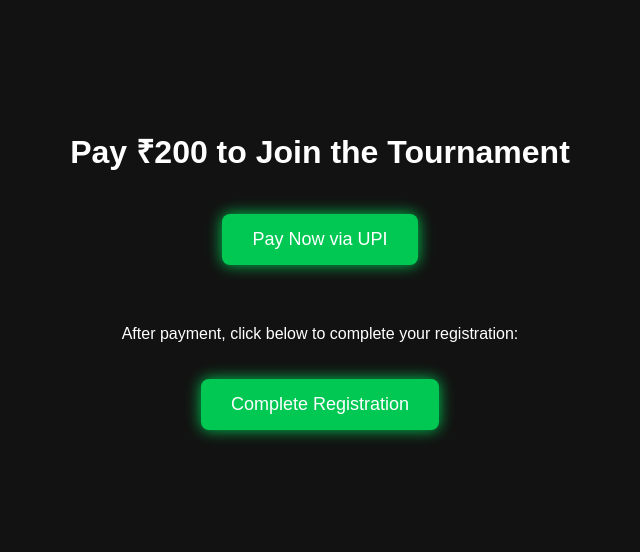
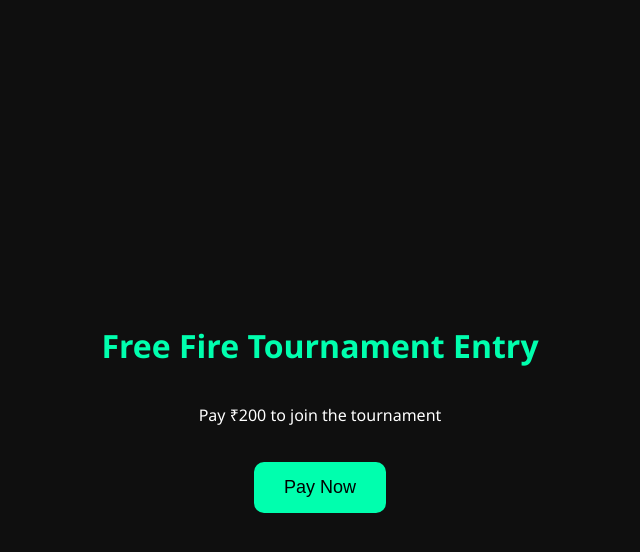
Before and after one commit to ansh2553/upi-payment, a plain HTML site: page index.html in a window 1280 px wide. Shown: the whole page, without its empty margins (320-960 px from the left). Drawn offline with Linux system fonts and the light colour scheme.

Commit message:
Update index.html

```diff
--- a/index.html
+++ b/index.html
@@ -1,49 +1,52 @@
 <!DOCTYPE html>
 <html>
 <head>
-  <title>Pay & Register</title>
+  <title>Free Fire Tournament Payment</title>
   <style>
     body {
-      background-color: #121212;
-      color: white;
-      font-family: Arial, sans-serif;
-      text-align: center;
-      padding: 100px 20px;
+      background: #0f0f0f;
+      color: #fff;
+      font-family: 'Segoe UI', sans-serif;
+      display: flex;
+      flex-direction: column;
+      align-items: center;
+      justify-content: center;
+      height: 100vh;
     }
-    .pay-button, .form-button {
-      display: inline-block;
-      background-color: #00c853;
-      color: white;
-      border: none;
+    h1 {
+      color: #00ffae;
+    }
+    .button {
+      background: #00ffae;
+      color: #000;
       padding: 15px 30px;
       font-size: 18px;
-      border-radius: 8px;
+      border: none;
+      border-radius: 10px;
       cursor: pointer;
-      text-decoration: none;
-      box-shadow: 0 0 15px #00c853;
-      margin: 20px 10px;
-      transition: transform 0.2s;
+      margin-top: 20px;
+      transition: background 0.3s ease;
     }
-    .pay-button:hover, .form-button:hover {
-      transform: scale(1.05);
+    .button:hover {
+      background: #00c790;
     }
   </style>
+  <script>
+    function redirectToPayment() {
+      window.location.href = "upi://pay?pa=sujalgupta4r@oksbi&pn=Sujal%20Gupta&am=200&cu=INR";
+
+      setTimeout(function () {
+        const confirmRedirect = confirm("Payment complete? Click OK to go to the registration form.");
+        if (confirmRedirect) {
+          window.location.href = "https://docs.google.com/forms/d/e/1FAIpQLSdGCcp9NM2Txrpml9gGLAQRbp9gVPH2PKUMbw_FX73tuIxp5A/viewform?usp=dialog";
+        }
+      }, 3000);
+    }
+  </script>
 </head>
 <body>
-
-  <h1>Pay ₹200 to Join the Tournament</h1>
-
-  <!-- UPI Payment Button -->
-  <a class="pay-button" href="upi://pay?pa=sujalgupta4r@oksbi&pn=Sujal%20Gupta&am=200">
-    Pay Now via UPI
-  </a>
-
-  <p style="margin-top: 40px;">After payment, click below to complete your registration:</p>
-
-  <!-- Link to Google Form -->
-  <a class="form-button" href="https://docs.google.com/forms/d/e/1FAIpQLSdGCcp9NM2Txrpml9gGLAQRbp9gVPH2PKUMbw_FX73tuIxp5A/viewform?usp=dialog" target="_blank" rel="noopener noreferrer">
-    Complete Registration
-  </a>
-
+  <h1>Free Fire Tournament Entry</h1>
+  <p>Pay ₹200 to join the tournament</p>
+  <button class="button" onclick="redirectToPayment()">Pay Now</button>
 </body>
 </html>
```
